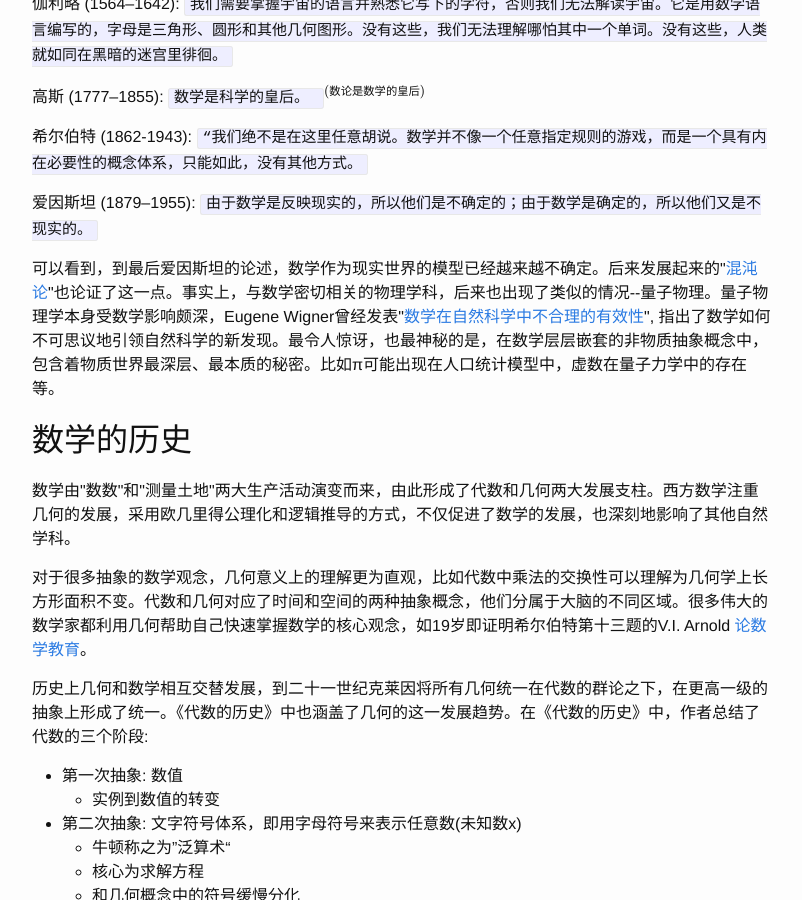
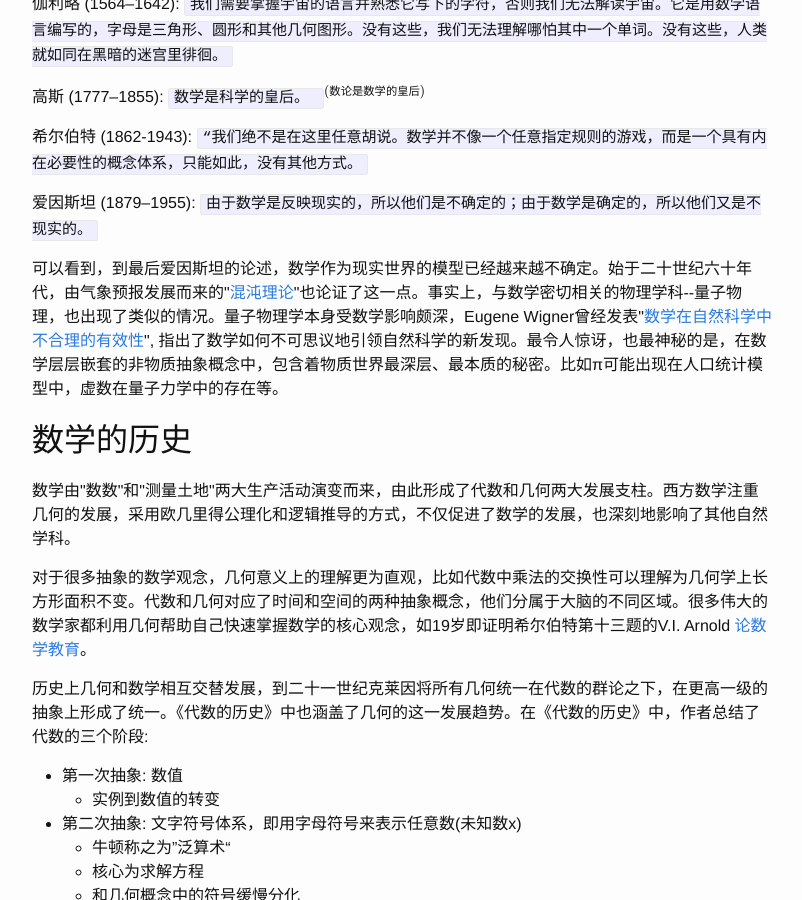
Before and after one commit to tao-guo/blog, a Jekyll site: the page docs/math/2017/07/09/what-is-math.html, which Jekyll copies as it is, in a window 1280 px wide and 900 px high, scrolled down 1315 px. Shown: the whole window, without its empty margins (238-1040 px from the left). Built offline with Jekyll 4.4.1, drawn with Linux system fonts in a browser that asks for light colours; Markdown is read by kramdown in place of the engine named in the settings; formulas are drawn with MathJax 3.

```diff
--- a/docs/feed.xml
+++ b/docs/feed.xml
@@ -64,7 +64,7 @@
   由于数学是反映现实的，所以他们是不确定的；由于数学是确定的，所以他们又是不现实的。
 &lt;/code&gt;&lt;/p&gt;
 
-&lt;p&gt;可以看到，到最后爱因斯坦的论述，数学作为现实世界的模型已经越来越不确定。后来发展起来的&amp;quot;&lt;a href=&quot;https://en.wikipedia.org/wiki/Chaos_theory&quot;&gt;混沌论&lt;/a&gt;&amp;quot;也论证了这一点。事实上，与数学密切相关的物理学科，后来也出现了类似的情况--量子物理。量子物理学本身受数学影响颇深，Eugene Wigner曾经发表&amp;quot;&lt;a href=&quot;https://en.wikipedia.org/wiki/The_Unreasonable_Effectiveness_of_Mathematics_in_the_Natural_Sciences&quot;&gt;数学在自然科学中不合理的有效性&lt;/a&gt;&amp;quot;, 指出了数学如何不可思议地引领自然科学的新发现。最令人惊讶，也最神秘的是，在数学层层嵌套的非物质抽象概念中，包含着物质世界最深层、最本质的秘密。比如π可能出现在人口统计模型中，虚数在量子力学中的存在等。&lt;/p&gt;
+&lt;p&gt;可以看到，到最后爱因斯坦的论述，数学作为现实世界的模型已经越来越不确定。始于二十世纪六十年代，由气象预报发展而来的&amp;quot;&lt;a href=&quot;https://en.wikipedia.org/wiki/Chaos_theory&quot;&gt;混沌理论&lt;/a&gt;&amp;quot;也论证了这一点。事实上，与数学密切相关的物理学科--量子物理，也出现了类似的情况。量子物理学本身受数学影响颇深，Eugene Wigner曾经发表&amp;quot;&lt;a href=&quot;https://en.wikipedia.org/wiki/The_Unreasonable_Effectiveness_of_Mathematics_in_the_Natural_Sciences&quot;&gt;数学在自然科学中不合理的有效性&lt;/a&gt;&amp;quot;, 指出了数学如何不可思议地引领自然科学的新发现。最令人惊讶，也最神秘的是，在数学层层嵌套的非物质抽象概念中，包含着物质世界最深层、最本质的秘密。比如π可能出现在人口统计模型中，虚数在量子力学中的存在等。&lt;/p&gt;
 
 &lt;h2&gt;数学的历史&lt;/h2&gt;
 
--- a/docs/math/2017/07/09/what-is-math.html
+++ b/docs/math/2017/07/09/what-is-math.html
@@ -116,7 +116,7 @@
   由于数学是反映现实的，所以他们是不确定的；由于数学是确定的，所以他们又是不现实的。
 </code></p>
 
-<p>可以看到，到最后爱因斯坦的论述，数学作为现实世界的模型已经越来越不确定。后来发展起来的&quot;<a href="https://en.wikipedia.org/wiki/Chaos_theory">混沌论</a>&quot;也论证了这一点。事实上，与数学密切相关的物理学科，后来也出现了类似的情况--量子物理。量子物理学本身受数学影响颇深，Eugene Wigner曾经发表&quot;<a href="https://en.wikipedia.org/wiki/The_Unreasonable_Effectiveness_of_Mathematics_in_the_Natural_Sciences">数学在自然科学中不合理的有效性</a>&quot;, 指出了数学如何不可思议地引领自然科学的新发现。最令人惊讶，也最神秘的是，在数学层层嵌套的非物质抽象概念中，包含着物质世界最深层、最本质的秘密。比如π可能出现在人口统计模型中，虚数在量子力学中的存在等。</p>
+<p>可以看到，到最后爱因斯坦的论述，数学作为现实世界的模型已经越来越不确定。始于二十世纪六十年代，由气象预报发展而来的&quot;<a href="https://en.wikipedia.org/wiki/Chaos_theory">混沌理论</a>&quot;也论证了这一点。事实上，与数学密切相关的物理学科--量子物理，也出现了类似的情况。量子物理学本身受数学影响颇深，Eugene Wigner曾经发表&quot;<a href="https://en.wikipedia.org/wiki/The_Unreasonable_Effectiveness_of_Mathematics_in_the_Natural_Sciences">数学在自然科学中不合理的有效性</a>&quot;, 指出了数学如何不可思议地引领自然科学的新发现。最令人惊讶，也最神秘的是，在数学层层嵌套的非物质抽象概念中，包含着物质世界最深层、最本质的秘密。比如π可能出现在人口统计模型中，虚数在量子力学中的存在等。</p>
 
 <h2>数学的历史</h2>
 
```
Also changed, not shown: other parts of docs/feed.xml (+2 -2 lines), _posts/2017-07-09-what-is-math.md (+2 -2 lines).
